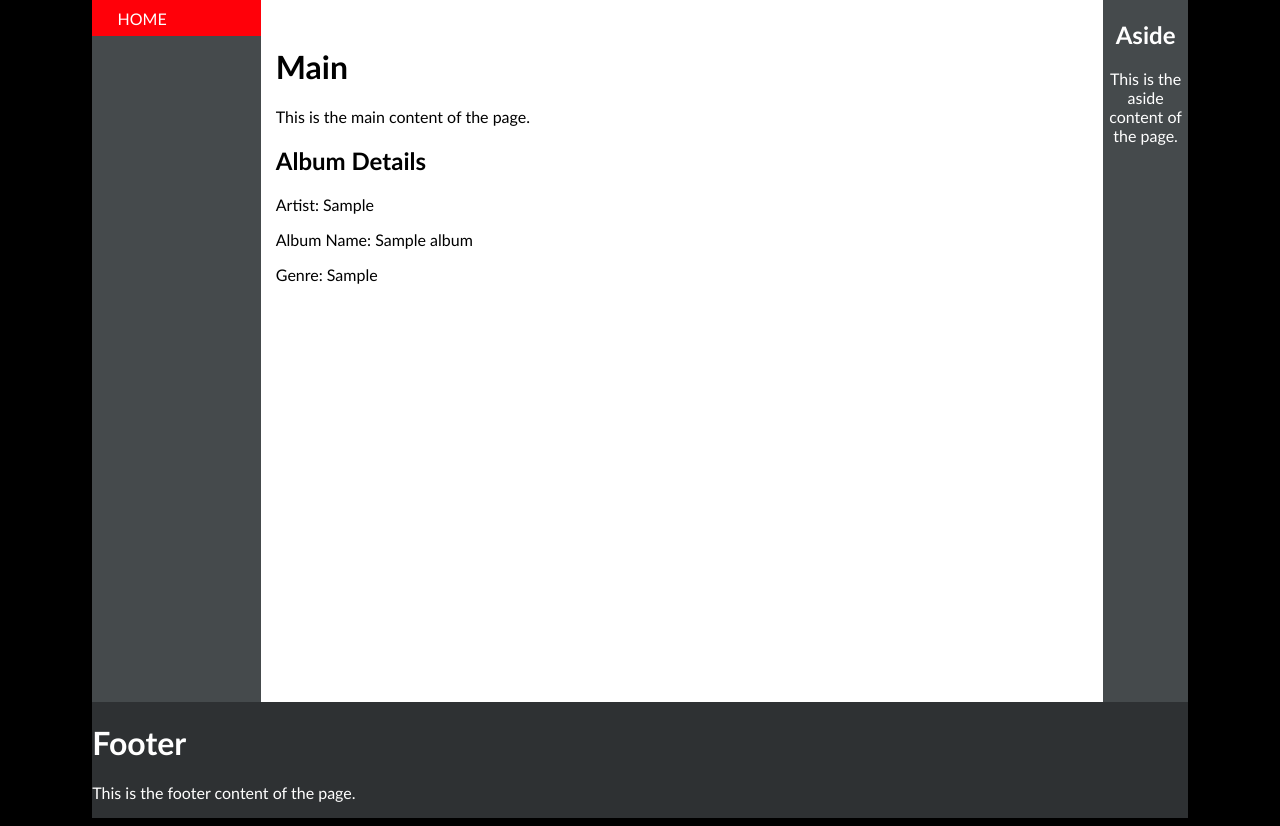
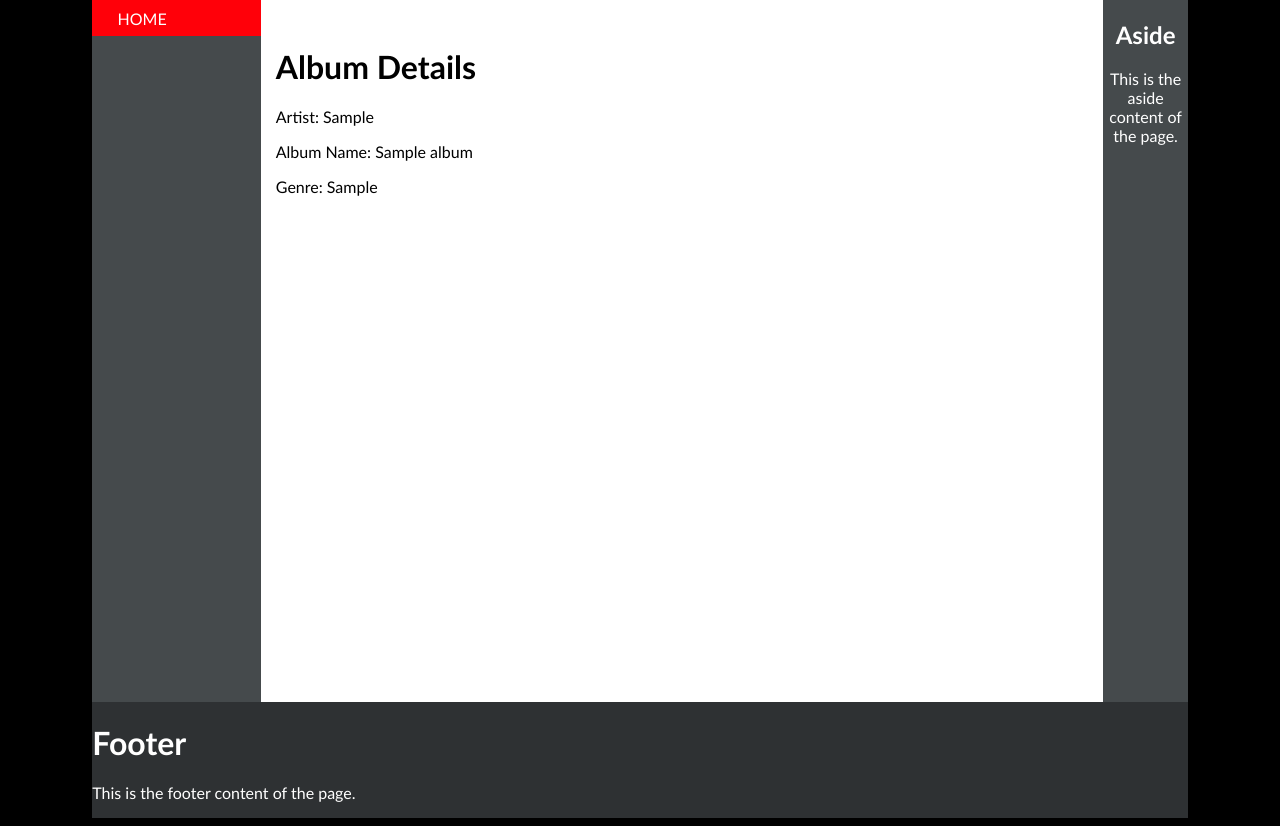
Before and after one commit to matt2ology/django-thenewboston, a Django app: page /music/1/ in a window 1280 px wide. Shown: the part 183-1009 px from the top of the page. Run offline with Django 4.2, Linux system fonts and the light colour scheme; tables that the repository leaves empty hold one stand-in row (values such as "Sample post").

Commit message:
Album details is made as main content

```diff
--- a/website/music/templates/music/detail.html
+++ b/website/music/templates/music/detail.html
@@ -119,10 +119,7 @@
       </ul>
     </nav>
     <main>
-      <h1>Main</h1>
-      <p>This is the main content of the page.</p>
-
-      <h2>Album Details</h2>
+      <h1>Album Details</h1>
       <p>Artist: {{ album.artist }}</p>
       <p>Album Name: {{ album.album_title }}</p>
       <p>Genre: {{ album.genre }}</p>
```
